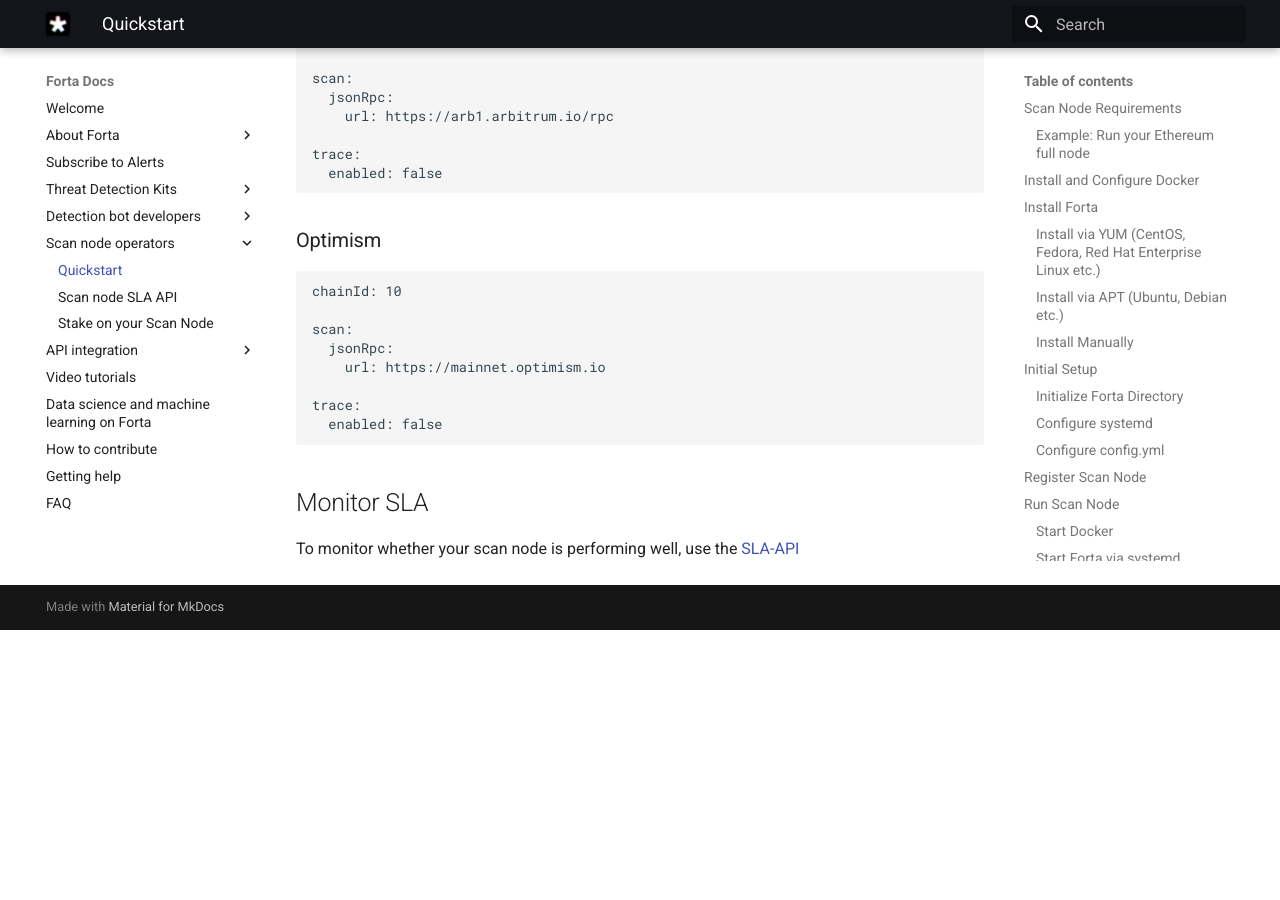
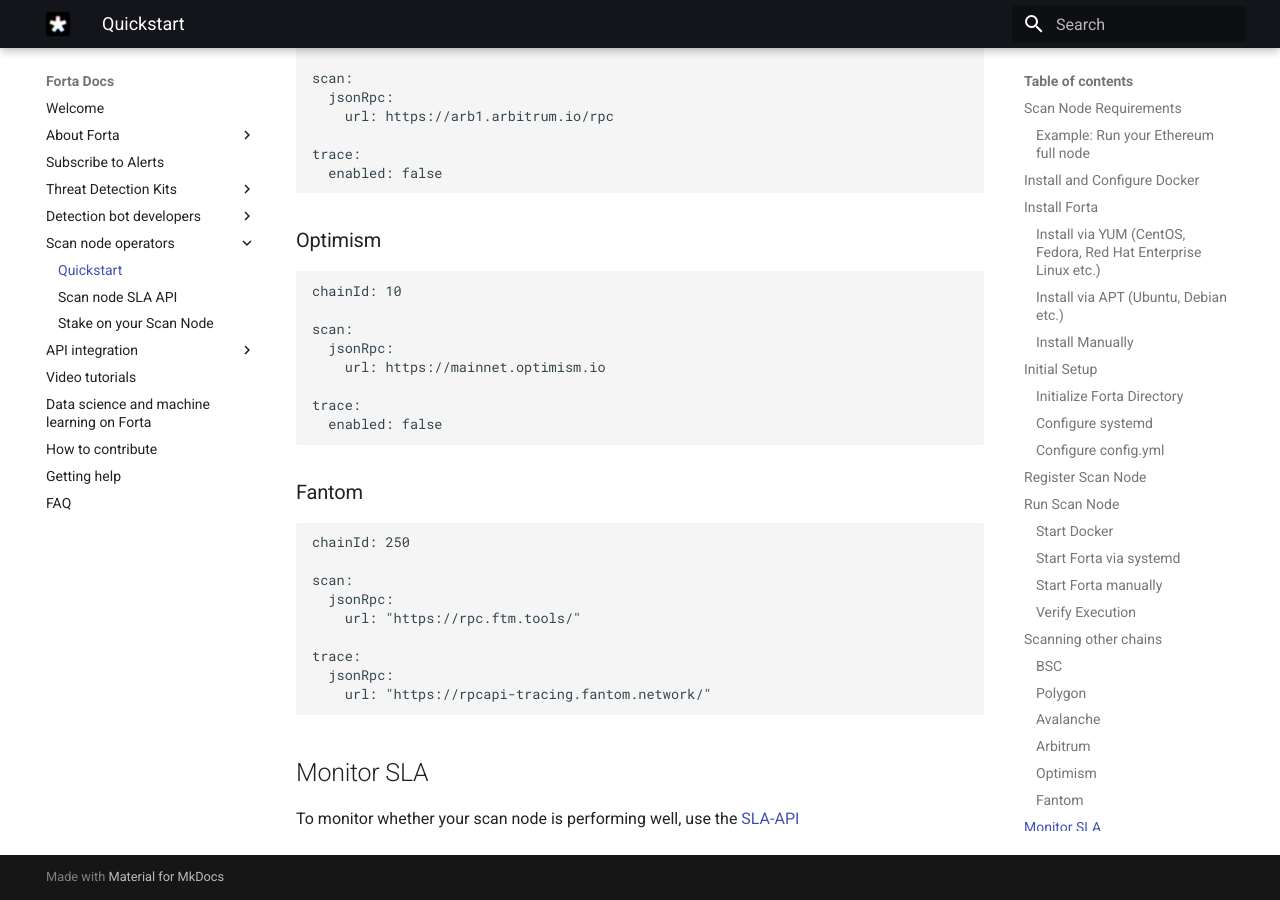
Before and after one commit to forta-network/docs, an MkDocs documentation site: the page built from docs/scanner-quickstart.md, in a window 1280 px wide and 900 px high, scrolled down 8781 px. Built offline with MkDocs 1.6.1 and Material for MkDocs 9.7.7, drawn with Linux system fonts in a browser that asks for light colours; before the commit the page ends 9411 px from its top, so only the background shows below that.

Commit message:
Add fantom information to the docs

````diff
--- a/docs/scanner-quickstart.md
+++ b/docs/scanner-quickstart.md
@@ -360,6 +360,20 @@
   enabled: false
 ```
 
+### Fantom
+
+```yaml
+chainId: 250
+
+scan:
+  jsonRpc:
+    url: "https://rpc.ftm.tools/"
+
+trace:
+  jsonRpc:
+    url: "https://rpcapi-tracing.fantom.network/"
+```
+
 ## Monitor SLA
 
 To monitor whether your scan node is performing well, use the [SLA-API](sla-api.md)
````
